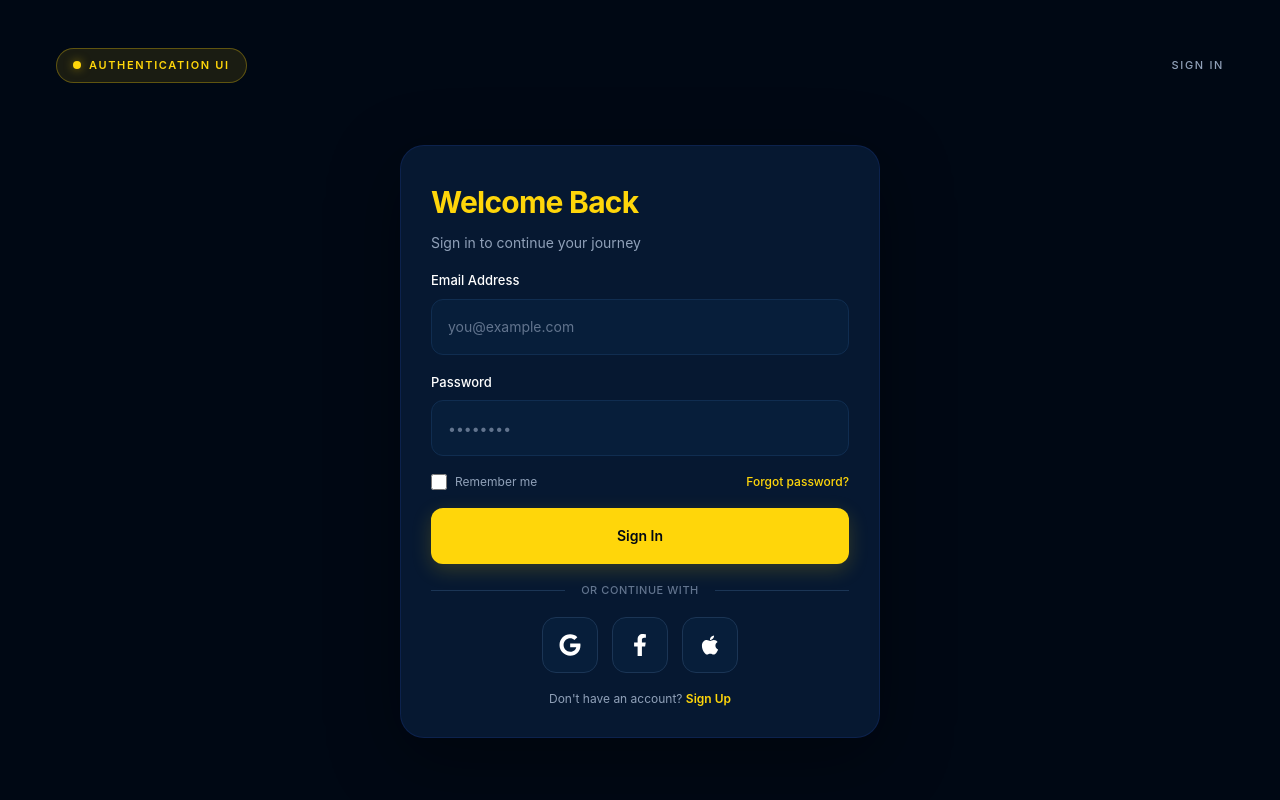
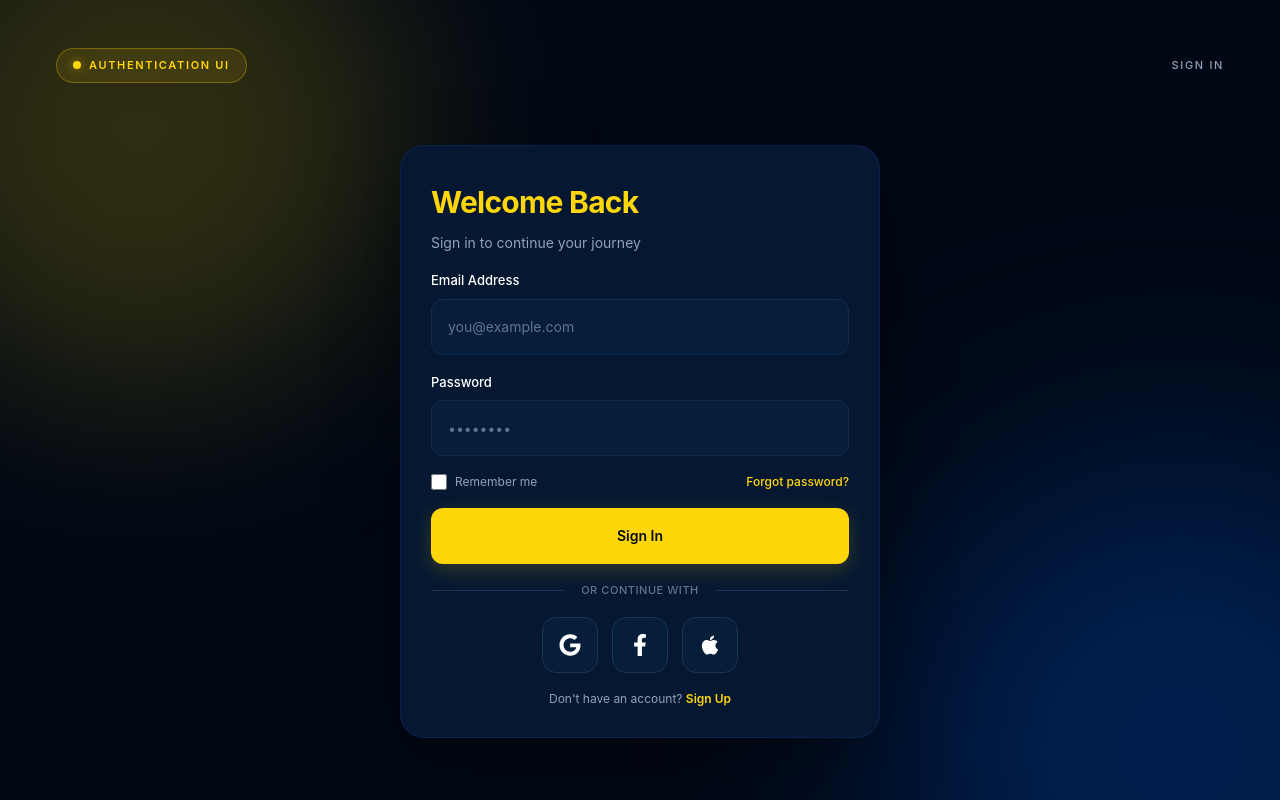
Before and after one commit to wanessags/Authentication-Forms, a React (Vite) app: page / in a window 1280 px wide. Built offline with nearby package versions, Linux system fonts and the light colour scheme.

Commit message:
style: refina efeitos luminosos do background conforme Figma

```diff
--- a/src/components/layout/BackgroundEffects.jsx
+++ b/src/components/layout/BackgroundEffects.jsx
@@ -3,42 +3,31 @@ export default function BackgroundEffects() {
   return (
     <div
       aria-hidden="true"
+      className="pointer-events-none absolute inset-0 z-0 overflow-hidden"
+    >
+      {/* Glow amarelo — canto superior esquerdo */}
+      <div
+        className="absolute rounded-full"
         style={{
-          position: "fixed",
-          inset: 0,
-          backgroundColor: "#000814",
-          overflow: "hidden",
-          zIndex: -1,
-          pointerEvents: "none",
-        }}
-      >
-        {/* Glow amarelo */}
-        <div
-          style={{
-            position: "absolute",
           width: "520px",
           height: "520px",
           left: "-120px",
           top: "-130px",
-            backgroundColor: "#FFD60A",
-            borderRadius: "50%",
+          backgroundColor: "rgba(255, 214, 10, 0.18)",
           filter: "blur(100px)",
-            opacity: 0.2,
         }}
       />
 
-        {/* Glow azul */}
+      {/* Glow azul — canto inferior direito */}
       <div
+        className="absolute rounded-full"
         style={{
-            position: "absolute",
           width: "600px",
           height: "600px",
-            right: "-220px",
-            bottom: "-260px",
-            backgroundColor: "#2563EB",
-            borderRadius: "50%",
+          right: "-200px",
+          bottom: "-250px",
+          backgroundColor: "rgba(0, 102, 255, 0.25)",
           filter: "blur(120px)",
-            opacity: 0.25,
         }}
       />
     </div>
```
Lines whose indentation alone changed are shown as unchanged.
